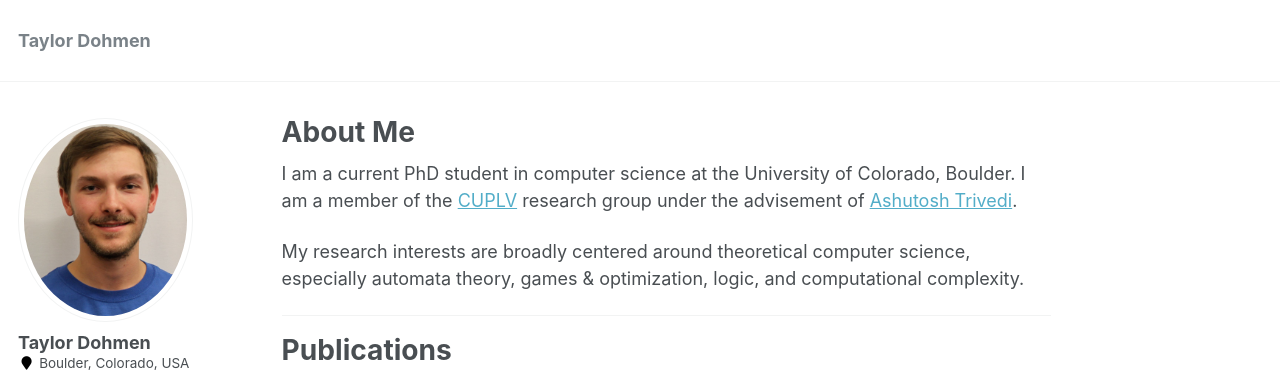
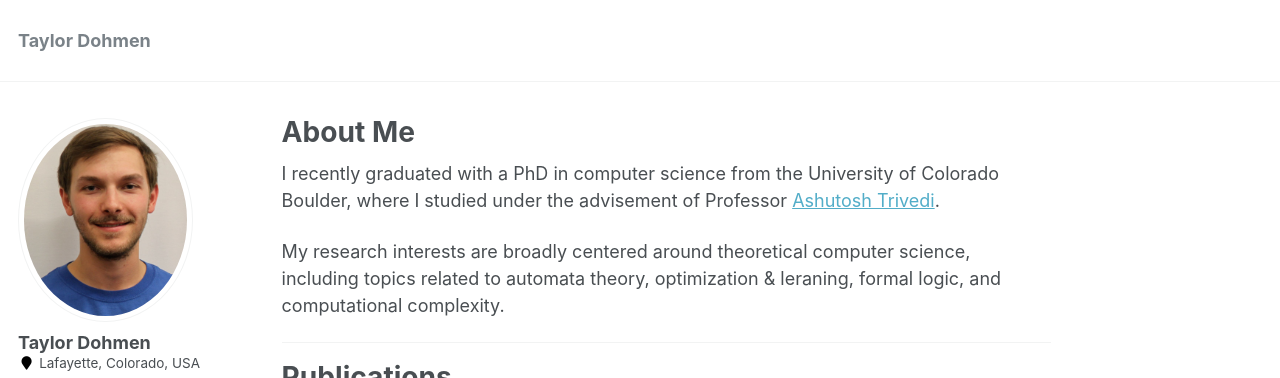
Before and after one commit to taylordohmen/taylordohmen.github.io, a Jekyll site: the page built from _pages/about.md, in a window 1280 px wide and 979 px high, cut to the strip 0-378 px from the top of the window. Built offline with Jekyll 4.4.1, drawn with Linux system fonts in a browser that asks for light colours; some web fonts are replaced.

Commit message:
post-graduation update

```diff
--- a/Gemfile
+++ b/Gemfile
@@ -10,6 +10,8 @@ source "https://rubygems.org"
 # Happy Jekylling!
 
 gem "github-pages", group: :jekyll_plugins
+
+gem "webrick"
 
 # If you want to use Jekyll native, uncomment the line below.
 # To upgrade, run `bundle update`.
--- a/_config.yml
+++ b/_config.yml
@@ -10,7 +10,7 @@ locale                   : "en-US"
 title                    : "Taylor Dohmen"
 title_separator          : "-"
 name                     : &name "Taylor Dohmen"
-description              : &description "PhD student at the University of Colorado, Boulder"
+description              : "" #&description "PhD student at the University of Colorado, Boulder"
 url                      : https://taylordohmen.github.io # the base hostname & protocol for your site e.g. "https://mmistakes.github.io"
 baseurl                  : "" # the subpath of your site, e.g. "/blog"
 repository               : "taylordohmen.github.io"
@@ -83,10 +83,10 @@ author:
   name             : "Taylor Dohmen"
   avatar           : "profile.png"
   bio              :
-  location         : "Boulder, Colorado, USA"
+  location         : "Lafayette, Colorado, USA"
   employer         :
   pubmed           :
-  googlescholar    :
+  googlescholar    : "https://scholar.google.com/citations?user=ZO9MhVgAAAAJ&hl=en"
   email            : "taylor.dohmen@colorado.edu"
   researchgate     :  # example: "https://www.researchgate.net/profile/yourprofile"
   uri              :
@@ -103,7 +103,7 @@ author:
   impactstory      : #"https://profiles.impactstory.org/u/xxxx-xxxx-xxxx-xxxx"
   lastfm           :
   linkedin         :
-  orcid            :
+  orcid            : "https://orcid.org/0000-0001-5722-4847"
   pinterest        :
   soundcloud       :
   stackoverflow    : # http://stackoverflow.com/users/123456/username
--- a/_pages/about.md
+++ b/_pages/about.md
@@ -8,9 +8,9 @@ redirect_from:
   - /about.html
 ---
 
-I am a current PhD student in computer science at the University of Colorado, Boulder. I am a member of the [CUPLV](https://plv.colorado.edu/) research group under the advisement of [Ashutosh Trivedi](https://ashut.bitbucket.io/).
+I recently graduated with a PhD in computer science from the University of Colorado Boulder, where I studied under the advisement of Professor [Ashutosh Trivedi](https://ashut.bitbucket.io/).
 
-My research interests are broadly centered around theoretical computer science, especially automata theory, games & optimization, logic, and computational complexity.
+My research interests are broadly centered around theoretical computer science, including topics related to automata theory, optimization & leraning, formal logic, and computational complexity.
 
 ---
 
```
Also changed, not shown: Gemfile.lock.
